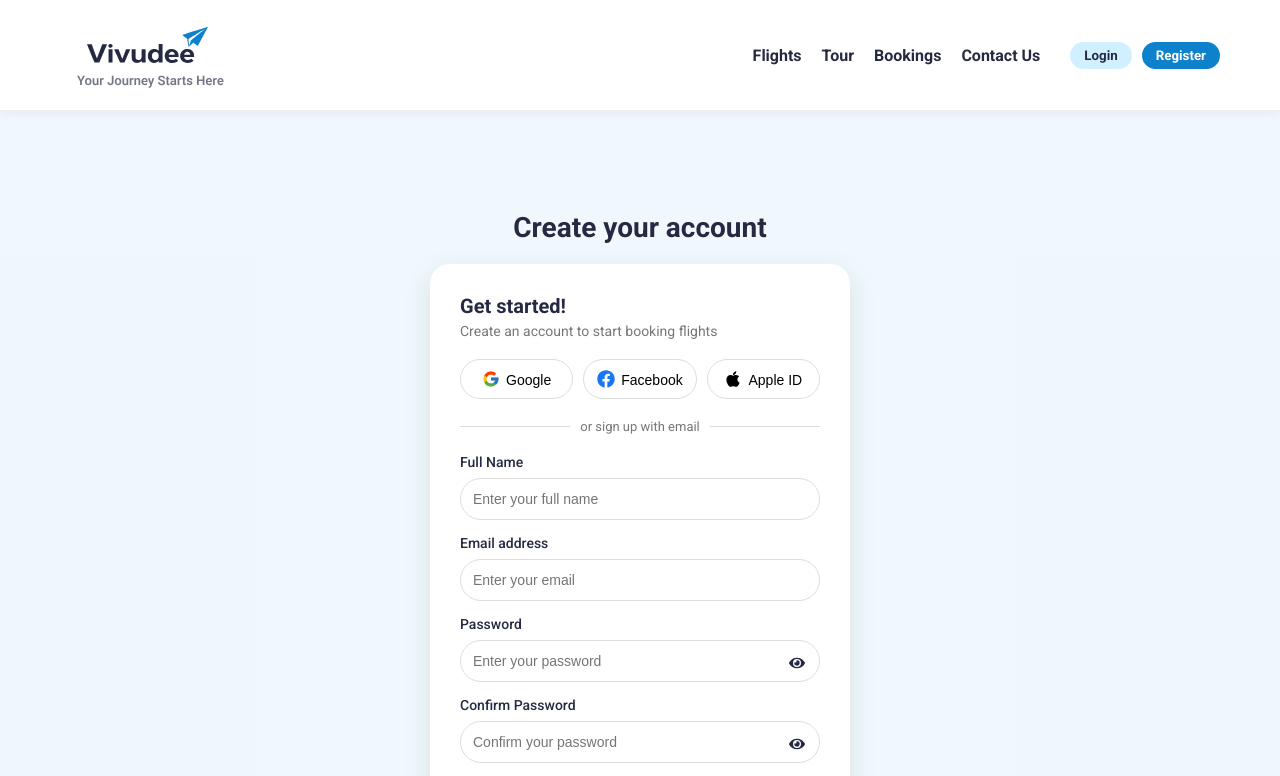
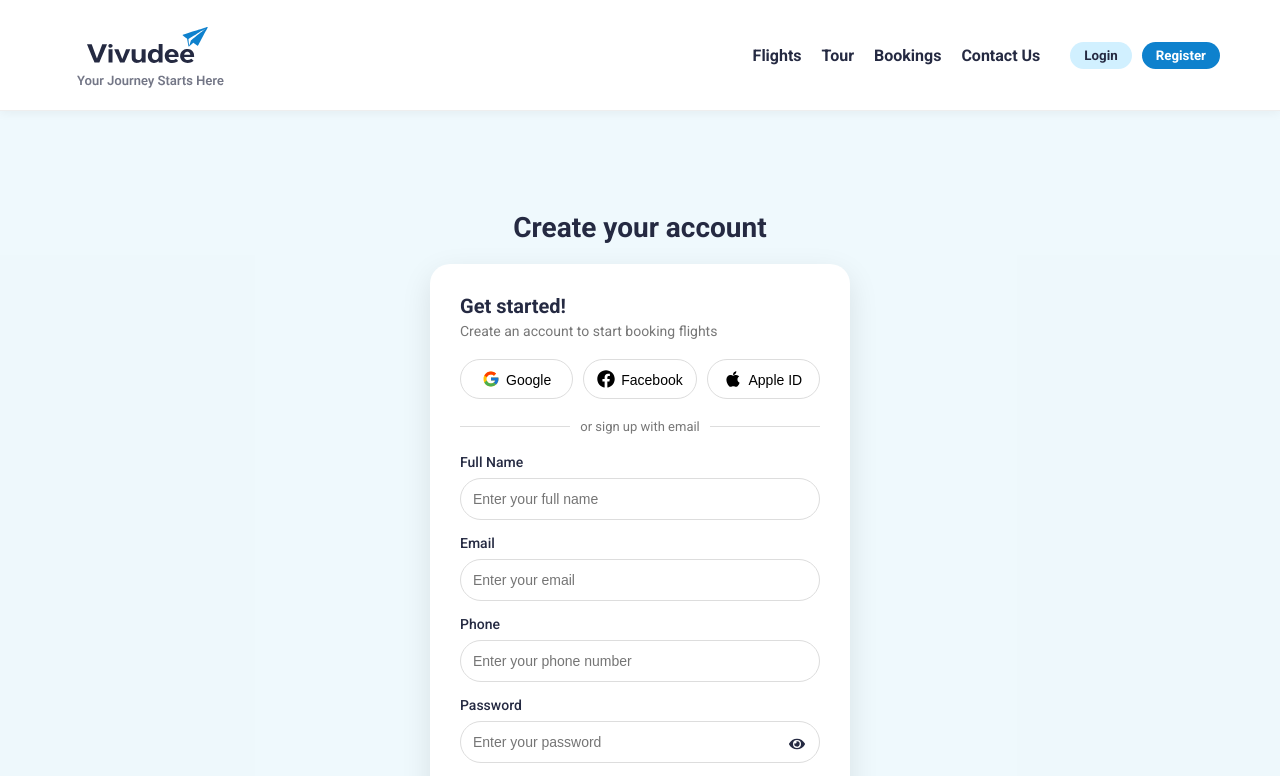
Before and after one commit to DaoDungVan/Vivudee_Project, a React (Vite) app: page /register in a window 1280 px wide. Shown: the top 776 px of the page. Built offline with nearby package versions, Linux system fonts and the light colour scheme.

Commit message:
api link

```diff
--- a/src/pages/auth/Login.jsx
+++ b/src/pages/auth/Login.jsx
@@ -1,102 +1,111 @@
 import Footer from "../../components/common/Footer/Footer";
 import NavBar from "../../components/common/NavBar/NavBar";
 import styles from "./Login.module.css";
+
 import { FcGoogle } from "react-icons/fc";
 import { FaFacebook } from "react-icons/fa";
-import { FaApple } from "react-icons/fa";
+import { FaApple, FaEye, FaEyeSlash } from "react-icons/fa";
+
 import { useState } from "react";
-import { FaEye, FaEyeSlash } from "react-icons/fa";
-
-import { useNavigate } from "react-router-dom"; // NOTE: dùng để điều hướng sau khi đăng nhập thành công.
+import { useNavigate } from "react-router-dom";
 
 import { loginUser } from "../../services/authService";
 
-// NOTE: gọi API login
-
-// NOTE:
-// FaEye = mở mắt
-// FaEyeSlash = mắt gạch (ẩn password)
-
-// NOTE:
-// Fc = flat color (Google đẹp sẵn)
-// Fa = FontAwesome
-
 const Login = () => {
   const [showPassword, setShowPassword] = useState(false);
-  // NOTE: false = ẩn, true = hiện
-
   const navigate = useNavigate();
-
-  // NOTE: dùng để chuyển trang sau khi login thành công
 
   const [email, setEmail] = useState("");
   const [password, setPassword] = useState("");
 
-  // NOTE: state này sẽ giữ dữ liệu form
-  // TODO: sau này gửi email/password lên API login
-
   const handleLogin = async (e) => {
     e.preventDefault();
 
+    // ===== VALIDATE =====
+    if (!email || !password) {
+      alert("Please enter email and password");
+      return;
+    }
+
     try {
-      // ================= CALL API =================
+      // ===== CALL API =====
       const res = await loginUser({
         email,
         password,
       });
 
-      console.log("Login success:", res.data);
+      console.log("✅ Login success:", res.data);
 
-      // ================= LƯU TOKEN =================
-      const token = res.data.token;
+      // ===== LẤY TOKEN =====
+      const token = res.data?.token;
 
-      // NOTE: lưu token để dùng cho request sau
+      if (!token) {
+        alert("No token received");
+        return;
+      }
+
+      // ===== LƯU TOKEN =====
       localStorage.setItem("token", token);
 
-      // ================= REDIRECT =================
+      // ===== LƯU USER (nếu có) =====
+      if (res.data?.user) {
+        localStorage.setItem("user", JSON.stringify(res.data.user));
+      }
+
+      // ===== REDIRECT =====
       navigate("/");
+
     } catch (error) {
-      console.error("Login error:", error);
+      console.error("❌ Login error:", error);
 
-      alert(error.response?.data?.message || "Login failed");
+      console.log("🔥 Backend:", error.response?.data);
+
+      alert(
+        error.response?.data?.message ||
+        error.response?.data?.error ||
+        "Login failed"
+      );
     }
   };
+
   return (
     <>
       <NavBar />
+
       <div className={styles.wrapper}>
         <h2 className={styles.title}>Login to your account</h2>
 
-        {/* NOTE: Card chứa form login */}
         <div className={styles.card}>
-          {/* NOTE: tiêu đề trong card */}
           <h3 className={styles.cardTitle}>Welcome back!</h3>
-          {/* NOTE: mô tả */}
           <p className={styles.cardDesc}>
             Sign in to continue your journey with Vivudee
           </p>
+
+          {/* SOCIAL */}
           <div className={styles.social}>
-            {/* TODO: gắn OAuth login (Google, Facebook)*/}
             <button className={styles.socialBtn}>
               <FcGoogle />
               <span>Google</span>
             </button>
+
             <button className={styles.socialBtn}>
               <FaFacebook className={styles.fbIcon} />
               <span>Facebook</span>
             </button>
+
             <button className={styles.socialBtn}>
               <FaApple />
               <span>Apple ID</span>
             </button>
           </div>
-          {/* NOTE: Divider */}
+
           <div className={styles.divider}>
             <span>or sign in with email</span>
           </div>
-          {/* NOTE: Form login */}
+
+          {/* FORM */}
           <form className={styles.form} onSubmit={handleLogin}>
-            {/* NOTE: label cho email */}
+            {/* Email */}
             <label className={styles.label}>Email address</label>
             <input
               type="email"
@@ -106,7 +115,7 @@ const Login = () => {
               onChange={(e) => setEmail(e.target.value)}
             />
 
-            {/* NOTE: label cho password */}
+            {/* Password */}
             <label className={styles.label}>Password</label>
             <div className={styles.password}>
               <input
@@ -124,15 +133,18 @@ const Login = () => {
                 {showPassword ? <FaEyeSlash /> : <FaEye />}
               </span>
             </div>
-            {/* NOTE: Forgot password */}
+
+            {/* Forgot */}
             <div className={styles.forgot}>
               <span>Forgot password?</span>
             </div>
-            {/* NOTE: Submit button */}
+
+            {/* Submit */}
             <button type="submit" className={styles.loginBtn}>
               Sign In
             </button>
-            {/* NOTE: Link sang register */}
+
+            {/* Register */}
             <p className={styles.registerText}>
               Don’t have an account?{" "}
               <span
@@ -145,6 +157,7 @@ const Login = () => {
           </form>
         </div>
       </div>
+
       {/* <Footer /> */}
     </>
   );
--- a/src/pages/auth/Register.jsx
+++ b/src/pages/auth/Register.jsx
@@ -10,49 +10,64 @@ import { useState } from "react";
 import { useNavigate } from "react-router-dom";
 import { registerUser } from "../../services/authService";
 
-// NOTE: import hàm gọi API register
-
 const Register = () => {
   const navigate = useNavigate();
 
-  // ================= STATE =================
+  // ===== STATE =====
   const [showPassword, setShowPassword] = useState(false);
   const [showConfirmPassword, setShowConfirmPassword] = useState(false);
 
-  // NOTE: dùng riêng cho confirm password
-
   const [fullName, setFullName] = useState("");
   const [email, setEmail] = useState("");
+  const [phone, setPhone] = useState("");
   const [password, setPassword] = useState("");
   const [confirmPassword, setConfirmPassword] = useState("");
 
-  // ================= HANDLE REGISTER =================
+  // ===== HANDLE REGISTER =====
   const handleRegister = async (e) => {
     e.preventDefault();
 
-    // validate password
+    // VALIDATE
+    if (!fullName || !email || !phone || !password || !confirmPassword) {
+      alert("Please fill in all fields");
+      return;
+    }
+
     if (password !== confirmPassword) {
       alert("Passwords do not match");
       return;
     }
 
+    const payload = {
+      full_name: fullName,
+      email,
+      phone,
+      password,
+      confirm_password: confirmPassword,
+    };
+
+    console.log("Payload:", payload);
+
     try {
-      // ================= CALL API =================
-      const res = await registerUser({
-        fullName,
-        email,
-        password,
-      });
+      const res = await registerUser(payload);
 
-      console.log("Register success:", res.data);
+      console.log("Success:", res.data);
 
-      // NOTE: register thành công → chuyển sang login
+      if (res.data?.otp_test) {
+        alert("OTP (dev): " + res.data.otp_test);
+      }
+
       navigate("/login");
+
     } catch (error) {
-      console.error("Register error:", error);
+      console.error("Error:", error);
+      console.log("Backend:", error.response?.data);
 
-      // NOTE: lấy message từ backend nếu có
-      alert(error.response?.data?.message || "Register failed");
+      alert(
+        error.response?.data?.message ||
+        error.response?.data?.error ||
+        "Register failed"
+      );
     }
   };
 
@@ -69,16 +84,15 @@ const Register = () => {
             Create an account to start booking flights
           </p>
 
-          {/* ===== Social ===== */}
+          {/* SOCIAL */}
           <div className={styles.social}>
-            {/* TODO: OAuth login */}
             <button className={styles.socialBtn}>
               <FcGoogle />
               <span>Google</span>
             </button>
 
             <button className={styles.socialBtn}>
-              <FaFacebook className={styles.fbIcon} />
+              <FaFacebook />
               <span>Facebook</span>
             </button>
 
@@ -88,12 +102,11 @@ const Register = () => {
             </button>
           </div>
 
-          {/* ===== Divider ===== */}
           <div className={styles.divider}>
             <span>or sign up with email</span>
           </div>
 
-          {/* ===== FORM ===== */}
+          {/* FORM */}
           <form className={styles.form} onSubmit={handleRegister}>
             {/* Full Name */}
             <label className={styles.label}>Full Name</label>
@@ -106,13 +119,23 @@ const Register = () => {
             />
 
             {/* Email */}
-            <label className={styles.label}>Email address</label>
+            <label className={styles.label}>Email</label>
             <input
               type="email"
               placeholder="Enter your email"
               className={styles.input}
               value={email}
               onChange={(e) => setEmail(e.target.value)}
+            />
+
+            {/* Phone */}
+            <label className={styles.label}>Phone</label>
+            <input
+              type="text"
+              placeholder="Enter your phone number"
+              className={styles.input}
+              value={phone}
+              onChange={(e) => setPhone(e.target.value)}
             />
 
             {/* Password */}
@@ -125,7 +148,6 @@ const Register = () => {
                 value={password}
                 onChange={(e) => setPassword(e.target.value)}
               />
-
               <span
                 className={styles.eye}
                 onClick={() => setShowPassword(!showPassword)}
@@ -136,7 +158,6 @@ const Register = () => {
 
             {/* Confirm Password */}
             <label className={styles.label}>Confirm Password</label>
-
             <div className={styles.password}>
               <input
                 type={showConfirmPassword ? "text" : "password"}
@@ -145,10 +166,11 @@ const Register = () => {
                 value={confirmPassword}
                 onChange={(e) => setConfirmPassword(e.target.value)}
               />
-
               <span
                 className={styles.eye}
-                onClick={() => setShowConfirmPassword(!showConfirmPassword)}
+                onClick={() =>
+                  setShowConfirmPassword(!showConfirmPassword)
+                }
               >
                 {showConfirmPassword ? <FaEyeSlash /> : <FaEye />}
               </span>
@@ -159,7 +181,7 @@ const Register = () => {
               Sign Up
             </button>
 
-            {/* Link login */}
+            {/* Login link */}
             <p className={styles.registerText}>
               Already have an account?{" "}
               <span
@@ -173,7 +195,6 @@ const Register = () => {
         </div>
       </div>
 
-      {/* NOTE: nếu muốn thì bật lại */}
       {/* <Footer /> */}
     </>
   );
--- a/src/services/authService.js
+++ b/src/services/authService.js
@@ -1,6 +1,6 @@
 import axios from "axios";
 
-const API = "http://localhost:5000/api/auth";
+const API = "https://backend-log-function.vercel.app/api/auth";
 
 // NOTE: đây là backend URL (sau này backend team cung cấp)
 
```
